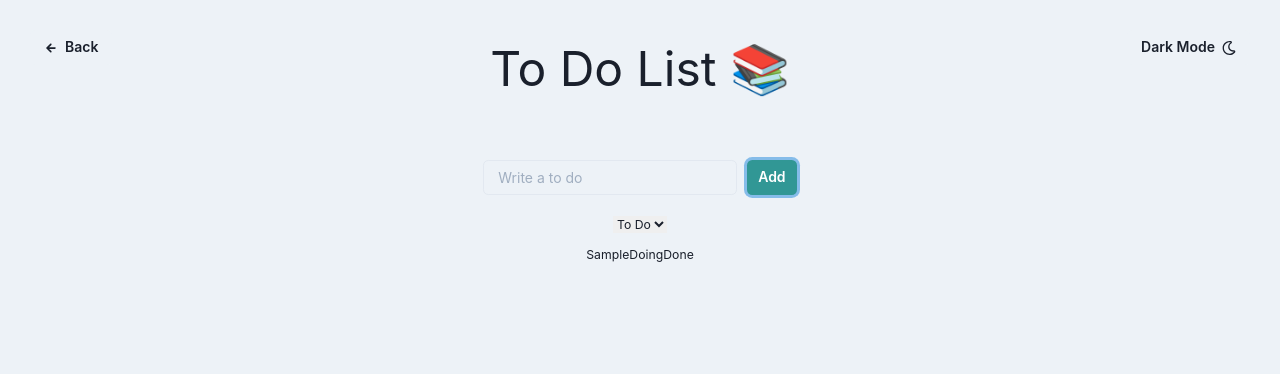
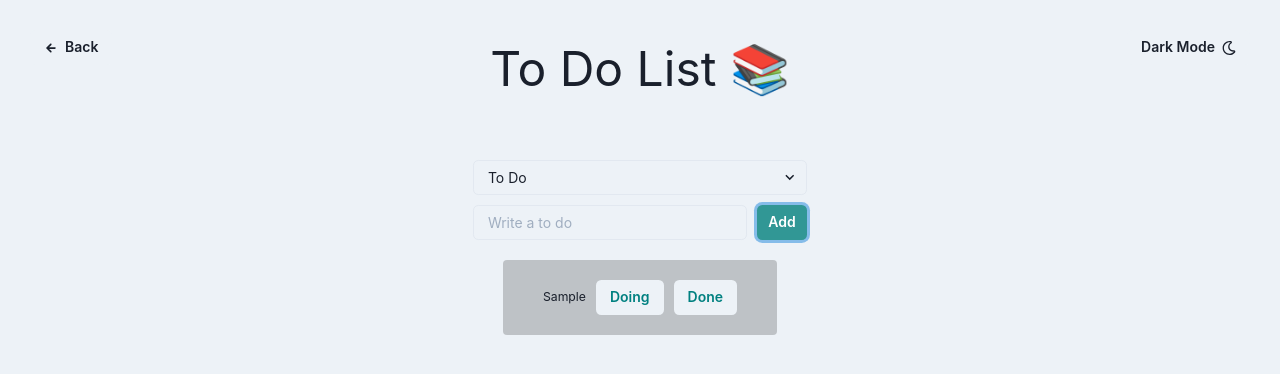
Before and after one commit to haneulee/react-study-v2, a React (Create React App) app: page /react-study-v2/todo in a window 1280 px wide. Both pictures are taken after typing "Sample" into the empty fields and a click on the button "Add". Shown: the top 374 px of the page. Built offline with nearby package versions, Linux system fonts and the light colour scheme.

Commit message:
change List styles

```diff
--- a/src/components/CreateToDo.tsx
+++ b/src/components/CreateToDo.tsx
@@ -8,6 +8,7 @@ import { categoryState, toDoState } from "../atoms";
 const FormContainer = styled.form`
   display: flex;
   flex-direction: row;
+  margin-top: 10px;
   & button {
     margin-left: 10px;
   }
--- a/src/components/ToDo.tsx
+++ b/src/components/ToDo.tsx
@@ -1,5 +1,17 @@
+import { Button } from "@chakra-ui/button";
 import { useSetRecoilState } from "recoil";
+import styled from "styled-components";
 import { Categories, IToDo, toDoState } from "../atoms";
+
+const ToDoWrapper = styled.li`
+  background: rgba(0, 0, 0, 0.2);
+  padding: 20px 40px;
+  border-radius: 4px;
+`;
+
+const ToDoButton = styled(Button)`
+  margin-left: 10px;
+`;
 
 const ToDo = function ({ text, category, id }: IToDo) {
   const setToDos = useSetRecoilState(toDoState);
@@ -24,24 +36,24 @@ const ToDo = function ({ text, category, id }: IToDo) {
   };
 
   return (
-    <li>
+    <ToDoWrapper>
       <span>{text}</span>
       {category !== Categories.DOING && (
-        <button name={Categories.DOING} onClick={onClick}>
+        <ToDoButton color="teal" name={Categories.DOING} onClick={onClick}>
           Doing
-        </button>
+        </ToDoButton>
       )}
       {category !== Categories.TO_DO && (
-        <button name={Categories.TO_DO} onClick={onClick}>
+        <ToDoButton color="teal" name={Categories.TO_DO} onClick={onClick}>
           To Do
-        </button>
+        </ToDoButton>
       )}
       {category !== Categories.DONE && (
-        <button name={Categories.DONE} onClick={onClick}>
+        <ToDoButton color="teal" name={Categories.DONE} onClick={onClick}>
           Done
-        </button>
+        </ToDoButton>
       )}
-    </li>
+    </ToDoWrapper>
   );
 };
 
--- a/src/routes/ToDoList.tsx
+++ b/src/routes/ToDoList.tsx
@@ -6,6 +6,7 @@ import styled from "styled-components";
 import { Helmet } from "react-helmet";
 import BackButton from "components/BackButton";
 import ToggleButton from "components/ToggleButton";
+import { Select } from "@chakra-ui/select";
 
 const Container = styled.div`
   display: flex;
@@ -54,13 +55,17 @@ const ToDoList = function () {
         <ToggleButton />
       </Header>
       <Wrapper>
+        <Select
+          placeholder="Select category"
+          value={category}
+          onInput={onInput}
+        >
+          <option value={Categories.TO_DO}>To Do</option>
+          <option value={Categories.DOING}>Doing</option>
+          <option value={Categories.DONE}>Done</option>
+        </Select>
         <CreateToDo />
         <ToDoContainer>
-          <select value={category} onInput={onInput}>
-            <option value={Categories.TO_DO}>To Do</option>
-            <option value={Categories.DOING}>Doing</option>
-            <option value={Categories.DONE}>Done</option>
-          </select>
           {toDos?.map((toDo) => (
             <ToDo key={toDo.id} {...toDo} />
           ))}
```
